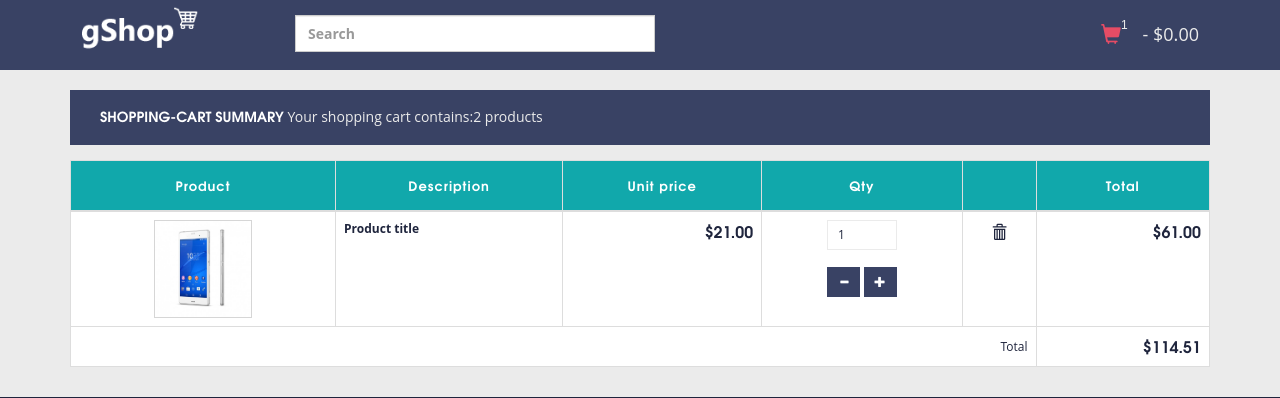
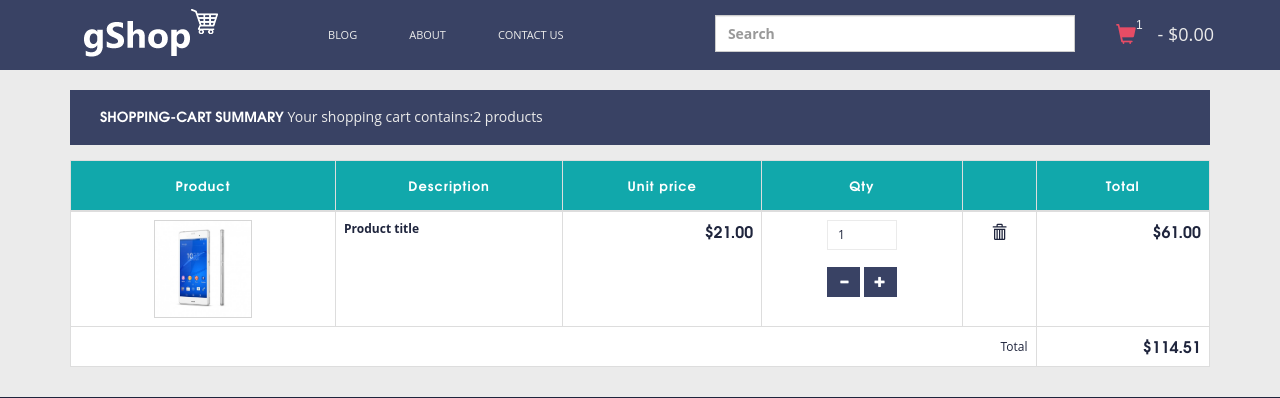
Before and after one commit to goodjob-dev/core-soft, a CodeIgniter app: page /index.php/cartcontroller/index in a window 1280 px wide. Shown: the top 398 px of the page. Run offline with CodeIgniter, Linux system fonts and the light colour scheme; data comes from the database, SQL or seed files in the repository.

Commit message:
Editing header

```diff
--- a/application/config/config.php
+++ b/application/config/config.php
@@ -520,12 +520,13 @@ $config['assets'] =
 
 	'public' => array(
 		'css' => array(
-			'bootstrap.min',
+			'bootstrap',
 			'jquery-ui',
 			'style'
 		),
 		'js'  => array(
 			'jquery',
+			'bootstrap',
 			'jquery-ui',
 			'script'
 		)
--- a/application/views/inc/header.php
+++ b/application/views/inc/header.php
@@ -1,32 +1,43 @@
 <nav class="navbar navbar-fixed-top">
 	<div class="container">
 		<div class="navbar-header">
-			<button type="button" class="navbar-toggle collapsed" data-toggle="collapse" data-target="#bs-example-navbar-collapse-1" aria-expanded="false">
+			<button type="button" class="navbar-toggle collapsed" data-toggle="collapse" data-target="" aria-expanded="false">
 				<span class="sr-only">Toggle navigation</span>
 				<span class="icon-bar"></span>
 				<span class="icon-bar"></span>
 				<span class="icon-bar"></span>
 			</button>
-			<a class="navbar-brand" href="/"><img class="logo img-responsive" src="/images/logo.png" width="135"></a>
+			<a class="navbar-brand" href="/">
+				<img class="logo img-responsive" src="/images/logo.png">
+			</a>
 		</div>
 
-		<div class="search-form">
+		<div class="navbar-left">
+			<ul class="nav navbar-nav">
+				<li><a href="">Blog</a></li>
+				<li><a href="">About</a></li>
+				<li><a href="">Contact Us</a></li>
+			</ul>
+		</div>
+
+		<div class="navbar-right">
+			<ul class="nav navbar-nav navbar-right">
+				<li>
+					<a href="/cart">
+						<span class="glyphicon glyphicon-shopping-cart shop-icon" aria-hidden="true"></span>
+						<span class="item-count">1</span>
+						<h4 class="shop-price">- $0.00</h4>
+					</a>
+				</li>
+			</ul>
+		</div>
+
+		<div class="navbar-right search-form">
 			<form class="navbar-form navbar-left" role="search" action="/search" method="get">
 				<div class="form-group">
 					<input type="text" name="q" class="form-control search-input" placeholder="Search" value="<?php echo $this->input->get('q'); ?>">
 				</div>
 			</form>
 		</div>
-
-		<ul class="nav navbar-nav navbar-right">
-
-			<li>
-				<a href="/cart">
-					<span class="glyphicon glyphicon-shopping-cart shop-icon" aria-hidden="true"></span>
-					<span class="item-count">1</span>
-					<h4 class="shop-price">- $0.00</h4>
-				</a>
-			</li>
-		</ul>
 	</div>
 </nav>
```
Also changed, not shown: public/css/bootstrap.css (renamed from public/css/bootstrap.min.css).
